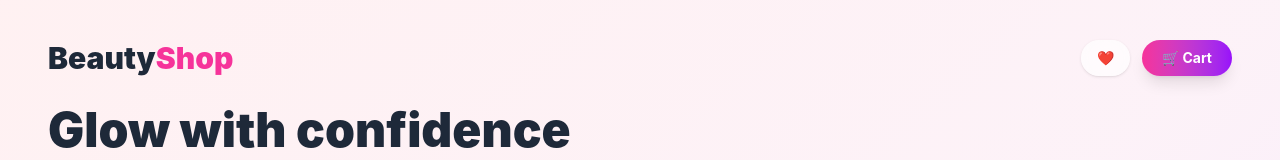
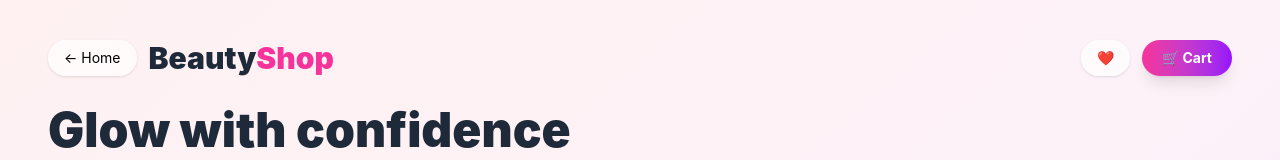
Before and after one commit to Elvis24-tech/Beautifier, a React (Vite) app: page /buyer/dashboard in a window 1280 px wide. Shown: the top 160 px of the page. Built offline with nearby package versions, Linux system fonts and the light colour scheme.

Commit message:
Added Back to home button

```diff
--- a/src/pages/buyer/BuyerDashboard.jsx
+++ b/src/pages/buyer/BuyerDashboard.jsx
@@ -52,13 +52,23 @@ function BuyerDashboard() {
 
       {/* HEADER */}
       <div className="px-5 md:px-12 pt-10">
+        <div className="flex justify-between items-center mb-6">
+          <div className="flex items-center gap-3">
 
-        <div className="flex justify-between items-center mb-6">
+            <Link
+              to="/"
+              className="bg-white/70 backdrop-blur-xl px-4 py-2 rounded-full text-sm shadow hover:scale-105 transition"
+            >
+              ← Home
+            </Link>
 
-          <h1 className="text-2xl md:text-3xl font-black text-gray-800">
-            Beauty<span className="text-pink-500">Shop</span>
-          </h1>
+            <h1 className="text-2xl md:text-3xl font-black text-gray-800">
+              Beauty<span className="text-pink-500">Shop</span>
+            </h1>
 
+          </div>
+
+          {/* RIGHT ICONS */}
           <div className="flex gap-3">
 
             {/* WISHLIST */}
@@ -75,7 +85,7 @@ function BuyerDashboard() {
               )}
             </Link>
 
-            {/* CART (MORE VISIBLE) */}
+            {/* CART */}
             <Link
               to="/buyer/cart"
               className="relative bg-linear-to-r from-pink-500 to-purple-600 text-white px-5 py-2 rounded-full text-sm font-bold shadow-lg hover:scale-105 transition"
```
